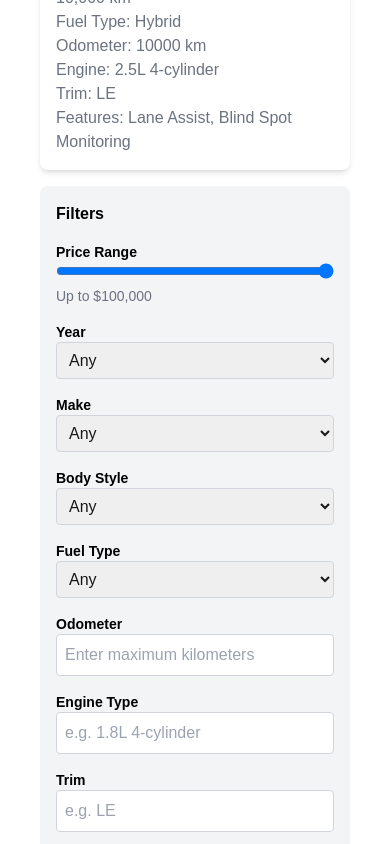
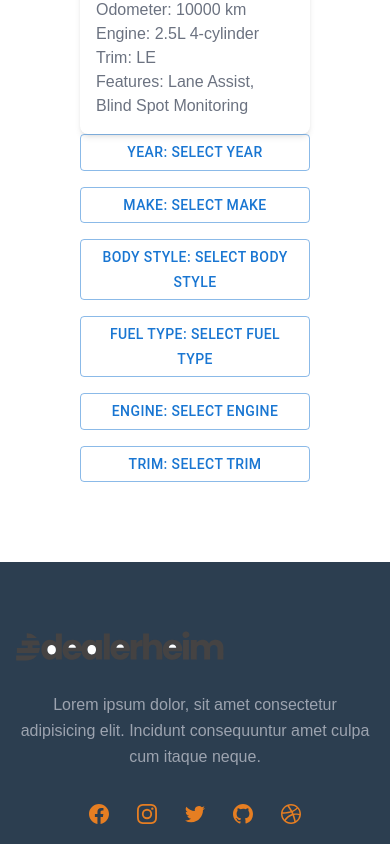
Before and after one commit to MuhammadAkil/delarheim, a Next.js app: page /inventory in a window 390 px wide. Shown: the part 1840-2684 px from the top of the page. Built offline with nearby package versions, Linux system fonts and the light colour scheme.

Commit message:
add rizz ui

```diff
--- a/package.json
+++ b/package.json
@@ -11,6 +11,7 @@
   "dependencies": {
     "@emotion/react": "^11.13.3",
     "@emotion/styled": "^11.13.0",
+    "@mui/icons-material": "^6.1.2",
     "@mui/material": "^6.1.1",
     "embla-carousel": "^8.3.0",
     "embla-carousel-autoplay": "^8.3.0",
--- /dev/null
+++ b/src/app/components/inventory/CarCard.tsx
@@ -0,0 +1,42 @@
+// CarCard.tsx
+import React from "react";
+import Image from "next/image";
+
+export interface Car {
+  name: string;
+  price: number;
+  kilometers: string;
+  image: string;
+  year: number;
+  make: string;
+  bodyStyle: string;
+  fuelType: string;
+  odometer: number;
+  engine: string;
+  trim: string;
+  features: string[];
+}
+
+const CarCard: React.FC<{ car: Car }> = ({ car }) => (
+  <div className="bg-white shadow-md rounded-lg overflow-hidden h-full flex flex-col">
+    <Image
+      className="rounded w-full object-cover object-center mb-6 hover:rounded-lg"
+      src={car.image}
+      alt={car.name}
+      width={300}
+      height={200}
+    />
+    <div className="p-4 flex-1">
+      <h2 className="text-sm font-semibold text-gray-900">{car.name}</h2>
+      <p className="text-gray-700">${car.price.toLocaleString()}</p>
+      <p className="text-gray-500">{car.kilometers}</p>
+      <p className="text-gray-500">Fuel Type: {car.fuelType}</p>
+      <p className="text-gray-500">Odometer: {car.odometer} km</p>
+      <p className="text-gray-500">Engine: {car.engine || "N/A"}</p>
+      <p className="text-gray-500">Trim: {car.trim}</p>
+      <p className="text-gray-500">Features: {car.features.join(", ")}</p>
+    </div>
+  </div>
+);
+
+export default CarCard;
--- /dev/null
+++ b/src/app/components/inventory/FilterButton.tsx
@@ -0,0 +1,23 @@
+"use client"
+import React from "react";
+import { Button } from "@mui/material";
+import CloseIcon from "@mui/icons-material/Close";
+// import CloseIcon from "@mui/icons"
+
+interface FilterButtonProps {
+  label: string;
+  value: string;
+  onRemove: () => void;
+}
+
+const FilterButton: React.FC<FilterButtonProps> = ({ label, value, onRemove }) => (
+  <Button
+    variant="outlined"
+    endIcon={<CloseIcon />}
+    onClick={onRemove}
+  >
+    {label}: {value}
+  </Button>
+);
+
+export default FilterButton;
--- /dev/null
+++ b/src/app/components/inventory/FilterDialog.tsx
@@ -0,0 +1,53 @@
+// FilterDialog.tsx
+import React from "react";
+import {
+  Dialog,
+  DialogTitle,
+  DialogContent,
+  FormControl,
+  InputLabel,
+  Select,
+  MenuItem,
+} from "@mui/material";
+
+interface FilterDialogProps {
+  open: boolean;
+  onClose: () => void;
+  value: string;
+  options: string[];
+  onSelect: (value: string) => void;
+  label: string;
+}
+
+const FilterDialog: React.FC<FilterDialogProps> = ({
+  open,
+  onClose,
+  value,
+  options,
+  onSelect,
+  label,
+}) => (
+  <Dialog open={open} onClose={onClose}>
+    <DialogTitle>Select {label}</DialogTitle>
+    <DialogContent>
+      <FormControl fullWidth>
+        <InputLabel>{label}</InputLabel>
+        <Select
+          value={value}
+          onChange={(e) => {
+            onSelect(e.target.value);
+            onClose();
+          }}
+        >
+          {options.map((option) => (
+            <MenuItem key={option} value={option}>
+              {option}
+            </MenuItem>
+          ))}
+        </Select>
+      </FormControl>
+    </DialogContent>
+  </Dialog>
+);
+
+export default FilterDialog;
--- a/src/app/inventory/page.tsx
+++ b/src/app/inventory/page.tsx
@@ -1,45 +1,13 @@
+// CarListing.tsx
 "use client";
 import React, { useState } from "react";
 import "tailwindcss/tailwind.css";
-import Image from "next/image";
+// import CarCard, { Car } from "./CarCard";
+import FilterButton from "../components/inventory/FilterButton";
 
-
-interface Car {
-  name: string;
-  price: number;
-  kilometers: string;
-  image: string;
-  year: number;
-  make: string;
-  bodyStyle: string;
-  fuelType: string;
-  odometer: number;
-  engine: string;
-  trim: string;
-  features: string[];
-}
-
-const CarCard: React.FC<{ car: Car }> = ({ car }) => (
-  <div className="bg-white shadow-md rounded-lg overflow-hidden h-full flex flex-col">
-    <Image
-                className="rounded w-full object-cover object-center mb-6 hover:rounded-lg"
-                src={car.image}
-                alt={car.name}
-                width={300}
-                height={200}
-              />
-    <div className="p-4 flex-1">
-      <h2 className="text-sm font-semibold text-gray-900">{car.name}</h2>
-      <p className="text-gray-700">${car.price.toLocaleString()}</p>
-      <p className="text-gray-500">{car.kilometers}</p>
-      <p className="text-gray-500">Fuel Type: {car.fuelType}</p>
-      <p className="text-gray-500">Odometer: {car.odometer} km</p>
-      <p className="text-gray-500">Engine: {car.engine || 'N/A'}</p>
-      <p className="text-gray-500">Trim: {car.trim}</p>
-      <p className="text-gray-500">Features: {car.features.join(", ")}</p>
-    </div>
-  </div>
-);
+import FilterDialog from "../components/inventory/FilterDialog";
+import { Button } from "@mui/material";
+import CarCard,{ Car } from "../components/inventory/CarCard";
 
 const carsData: Car[] = [
  {
@@ -97,8 +65,7 @@ const carsData: Car[] = [
     engine: "2.5L 4-cylinder",
     trim: "LE",
     features: ["Lane Assist", "Blind Spot Monitoring"],
-  },
-];
+  },];
 
 const CarListing = () => {
   const [filteredCars, setFilteredCars] = useState<Car[]>(carsData);
@@ -107,9 +74,10 @@ const CarListing = () => {
   const [make, setMake] = useState<string>("");
   const [bodyStyle, setBodyStyle] = useState<string>("");
   const [fuelType, setFuelType] = useState<string>("");
-  const [odometer, setOdometer] = useState<number>(1000000);
   const [engine, setEngine] = useState<string>("");
   const [trim, setTrim] = useState<string>("");
+
+  const [openDialog, setOpenDialog] = useState<string | null>(null);
 
   const applyFilters = () => {
     let cars = carsData;
@@ -142,177 +110,215 @@ const CarListing = () => {
       cars = cars.filter((car) => car.fuelType === fuelType);
     }
 
-    if (odometer < 1000000) {
-      cars = cars.filter((car) => car.odometer <= odometer);
-    }
-
     if (engine) {
-      cars = cars.filter((car) => car.engine === engine);
+      cars = cars.filter((car) => car.engine.includes(engine));
     }
 
     if (trim) {
-      cars = cars.filter((car) => car.trim === trim);
+      cars = cars.filter((car) => car.trim.includes(trim));
     }
 
     setFilteredCars(cars);
   };
 
+  const handleDialogOpen = (dialog: string) => setOpenDialog(dialog);
+  const handleDialogClose = () => setOpenDialog(null);
+
+  const handleSelectChange = (filterType: string, value: string) => {
+    switch (filterType) {
+      case "Year":
+        setYear(value);
+        break;
+      case "Make":
+        setMake(value);
+        break;
+      case "Body Style":
+        setBodyStyle(value);
+        break;
+      case "Fuel Type":
+        setFuelType(value);
+        break;
+      case "Engine":
+        setEngine(value);
+        break;
+      case "Trim":
+        setTrim(value);
+        break;
+      default:
+        break;
+    }
+    applyFilters();
+  };
+
+  const clearAllFilters = () => {
+    setYear("");
+    setMake("");
+    setBodyStyle("");
+    setFuelType("");
+    setEngine("");
+    setTrim("");
+    setPriceRange(100000);
+    applyFilters();
+  };
+
+  const renderSelectedFilters = () => (
+    <div className="flex flex-wrap gap-2 mb-4 p">
+      {year && (
+        <FilterButton
+          label="Year"
+          value={year}
+          onRemove={() => {
+            setYear("");
+            applyFilters();
+          }}
+        />
+      )}
+      {make && (
+        <FilterButton
+          label="Make"
+          value={make}
+          onRemove={() => {
+            setMake("");
+            applyFilters();
+          }}
+        />
+      )}
+      {bodyStyle && (
+        <FilterButton
+          label="Body Style"
+          value={bodyStyle}
+          onRemove={() => {
+            setBodyStyle("");
+            applyFilters();
+          }}
+        />
+      )}
+      {fuelType && (
+        <FilterButton
+          label="Fuel Type"
+          value={fuelType}
+          onRemove={() => {
+            setFuelType("");
+            applyFilters();
+          }}
+        />
+      )}
+      {engine && (
+        <FilterButton
+          label="Engine"
+          value={engine}
+          onRemove={() => {
+            setEngine("");
+            applyFilters();
+          }}
+        />
+      )}
+      {trim && (
+        <FilterButton
+          label="Trim"
+          value={trim}
+          onRemove={() => {
+            setTrim("");
+            applyFilters();
+          }}
+        />
+      )}
+      {(year || make || bodyStyle || fuelType || engine || trim) && (
+        <Button
+          variant="contained"
+          color="secondary"
+          onClick={clearAllFilters}
+        >
+          Clear All
+        </Button>
+      )}
+    </div>
+  );
+
   return (
-    <div className="flex flex-col md:flex-row md:justify-between px-10 py-8">
+    <div className="flex flex-col md:flex-row p-20">
       <div className="md:w-3/4">
-  <div className={`grid ${filteredCars.length === 0 ? "grid-cols-1" : "sm:grid-cols-2 lg:grid-cols-3"} gap-4`}>
+        {renderSelectedFilters()}
+        <div className={`grid ${filteredCars.length === 0 ? "justify-center" : "md:grid-cols-2 lg:grid-cols-3 gap-8"}`}>
           {filteredCars.length > 0 ? (
-      filteredCars.map((car, index) => (
-        <div className="min-w-[300px] items-center justify-center" key={index}>
-          <CarCard car={car} />
-        </div>
-      ))
+            filteredCars.map((car, index) => <CarCard key={index} car={car} />)
           ) : (
-      <div className="flex items-center justify-center w-full h-[400px]">
-        <div className="bg-gray-200 p-20 text-center">
-          <p className="text-black">No cars found</p>
-        </div>
-      </div>
+            <p className="text-center text-gray-700">No cars found with the selected filters.</p>
           )}
         </div>
       </div>
+      <div className="md:w-1/4 flex flex-col gap-4">
+        <Button variant="outlined" onClick={() => handleDialogOpen("Year")}>
+          Year: {year || "Select Year"}
+        </Button>
+        <FilterDialog
+          open={openDialog === "Year"}
+          onClose={handleDialogClose}
+          value={year}
+          options={["2020 and newer", "2015 - 2019", "2010 - 2014", "Older"]}
+          onSelect={(value) => handleSelectChange("Year", value)}
+          label="Year"
+        />
 
+        <Button variant="outlined" onClick={() => handleDialogOpen("Make")}>
+          Make: {make || "Select Make"}
+        </Button>
+        <FilterDialog
+          open={openDialog === "Make"}
+          onClose={handleDialogClose}
+          value={make}
+          options={["Toyota", "Honda", "Ford", "Chevrolet"]}
+          onSelect={(value) => handleSelectChange("Make", value)}
+          label="Make"
+        />
 
+        <Button variant="outlined" onClick={() => handleDialogOpen("Body Style")}>
+          Body Style: {bodyStyle || "Select Body Style"}
+        </Button>
+        <FilterDialog
+          open={openDialog === "Body Style"}
+          onClose={handleDialogClose}
+          value={bodyStyle}
+          options={["Sedan", "SUV", "Truck", "Coupe"]}
+          onSelect={(value) => handleSelectChange("Body Style", value)}
+          label="Body Style"
+        />
 
-      <div className="md:w-1/4 bg-gray-100 p-4 rounded-lg mt-4 md:mt-0">
-        <h2 className="text-base text-black  font-bold mb-4">Filters</h2>
+        <Button variant="outlined" onClick={() => handleDialogOpen("Fuel Type")}>
+          Fuel Type: {fuelType || "Select Fuel Type"}
+        </Button>
+        <FilterDialog
+          open={openDialog === "Fuel Type"}
+          onClose={handleDialogClose}
+          value={fuelType}
+          options={["Gasoline", "Diesel", "Electric", "Hybrid"]}
+          onSelect={(value) => handleSelectChange("Fuel Type", value)}
+          label="Fuel Type"
+        />
 
-        <div className="mb-4">
-          <label className="block text-black  text-sm font-semibold">Price Range</label>
-          <input
-            type="range"
-            min="0"
-            max="100000"
-            value={priceRange}
-            onChange={(e) => {
-              setPriceRange(parseInt(e.target.value));
-              applyFilters();
-            }}
-            className="w-full"
+        <Button variant="outlined" onClick={() => handleDialogOpen("Engine")}>
+          Engine: {engine || "Select Engine"}
+        </Button>
+        <FilterDialog
+          open={openDialog === "Engine"}
+          onClose={handleDialogClose}
+          value={engine}
+          options={["V6", "V8", "Electric", "Hybrid"]}
+          onSelect={(value) => handleSelectChange("Engine", value)}
+          label="Engine"
         />
-          <p className="text-sm text-gray-500">Up to ${priceRange.toLocaleString()}</p>
-        </div>
 
-        <div className="mb-4">
-          <label className="block text-black  text-sm font-semibold">Year</label>
-          <select
-            value={year}
-            onChange={(e) => {
-              setYear(e.target.value);
-              applyFilters();
-            }}
-            className="w-full border border-gray-300 rounded p-2"
-          >
-            <option className="text-gray-900" value="">Any</option>
-            <option className="text-gray-800" value="2020 and newer">2020 and newer</option>
-            <option className="text-gray-800" value="2015 - 2019">2015 - 2019</option>
-            <option className="text-gray-800" value="2010 - 2014">2010 - 2014</option>
-            <option className="text-gray-800" value="Older">Older</option>
-          </select>
-        </div>
-
-        <div className="mb-4">
-          <label className="block text-black  text-sm font-semibold">Make</label>
-          <select
-            value={make}
-            onChange={(e) => {
-              setMake(e.target.value);
-              applyFilters();
-            }}
-            className="w-full border border-gray-300 rounded p-2"
-          >
-            <option className="text-gray-900" value="">Any</option>
-            <option className="text-gray-800" value="Tesla">Tesla</option>
-            <option className="text-gray-800" value="Toyota">Toyota</option>
-            <option className="text-gray-800" value="Nissan">Nissan</option>
-            <option className="text-gray-800" value="Honda">Honda</option>
-            <option className="text-gray-800" value="Acura">Acura</option>
-          </select>
-        </div>
-
-        <div className="mb-4">
-          <label className="block text-black  text-sm font-semibold">Body Style</label>
-          <select
-            value={bodyStyle}
-            onChange={(e) => {
-              setBodyStyle(e.target.value);
-              applyFilters();
-            }}
-            className="w-full border border-gray-300 rounded p-2"
-          >
-            <option className="text-gray-900" value="">Any</option>
-            <option className="text-gray-800" value="SUV">SUV</option>
-            <option className="text-gray-800" value="Sedan">Sedan</option>
-            <option className="text-gray-800" value="Truck">Truck</option>
-            <option className="text-gray-800" value="Coupe">Coupe</option>
-            <option className="text-gray-800" value="Hatchback">Hatchback</option>
-          </select>
-        </div>
-
-        <div className="mb-4">
-          <label className="block text-black  text-sm font-semibold">Fuel Type</label>
-          <select
-            value={fuelType}
-            onChange={(e) => {
-              setFuelType(e.target.value);
-              applyFilters();
-            }}
-            className="w-full border border-gray-300 rounded p-2"
-          >
-            <option className="text-gray-900" value="">Any</option>
-            <option className="text-gray-800" value="Gasoline">Gasoline</option>
-            <option className="text-gray-800" value="Electric">Electric</option>
-            <option className="text-gray-800" value="Hybrid">Hybrid</option>
-          </select>
-        </div>
-
-        <div className="mb-4">
-          <label className="block text-black  text-sm font-semibold">Odometer</label>
-          <input
-            type="number"
-            value={odometer < 1000000 ? odometer : ""}
-            onChange={(e) => {
-              const value = parseInt(e.target.value);
-              setOdometer(value > 0 ? value : 1000000); // Prevent negative values
-              applyFilters();
-            }}
-            placeholder="Enter maximum kilometers"
-            className="w-full border border-gray-300 rounded p-2"
+        <Button variant="outlined" onClick={() => handleDialogOpen("Trim")}>
+          Trim: {trim || "Select Trim"}
+        </Button>
+        <FilterDialog
+          open={openDialog === "Trim"}
+          onClose={handleDialogClose}
+          value={trim}
+          options={["Base", "Premium"]}
+          onSelect={(value) => handleSelectChange("Trim", value)}
+          label="Trim"
         />
-        </div>
-
-        <div className="mb-4">
-          <label className="block text-black  text-sm font-semibold">Engine Type</label>
-          <input
-            type="text"
-            value={engine}
-            onChange={(e) => {
-              setEngine(e.target.value);
-              applyFilters();
-            }}
-            placeholder="e.g. 1.8L 4-cylinder"
-            className="text-black w-full border border-gray-300 rounded p-2"
-          />
-        </div>
-
-        <div className="mb-4">
-          <label className="block text-black  text-sm font-semibold">Trim</label>
-          <input
-            type="text"
-            value={trim}
-            onChange={(e) => {
-              setTrim(e.target.value);
-              applyFilters();
-            }}
-            placeholder="e.g. LE"
-            className="text-black w-full border border-gray-300 rounded p-2"
-          />
-        </div>
       </div>
     </div>
   );
```
Also changed, not shown: 1 other file (tests, documents, lock files or other folders). Lines whose indentation alone changed are shown as unchanged.
